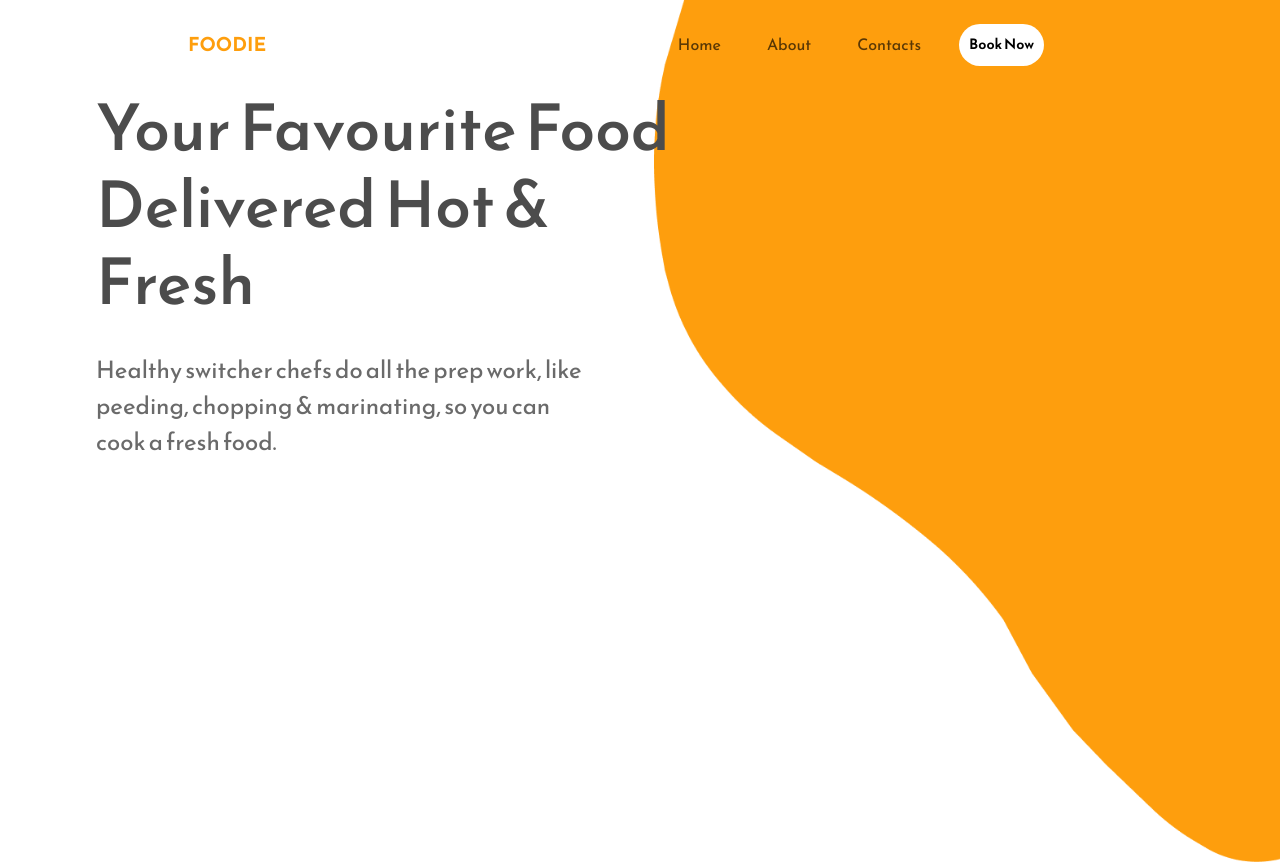
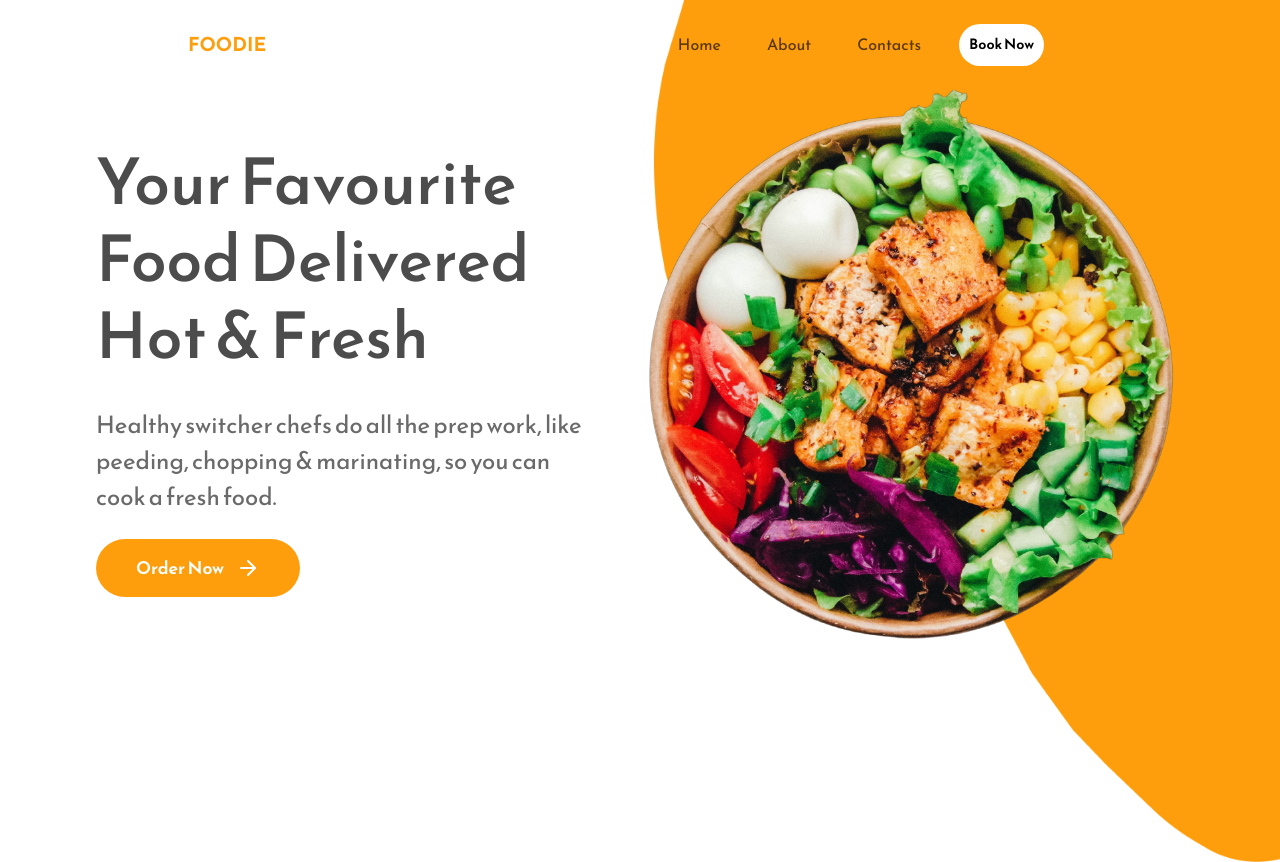
Before and after one commit to T-Luxshan/restaurant, a React (Create React App) app: page / in a window 1280 px wide. Shown: the top 862 px of the page. Built offline with nearby package versions, Linux system fonts and the light colour scheme.

Commit message:
Home content added

```diff
--- a/src/Components/Home.jsx
+++ b/src/Components/Home.jsx
@@ -2,7 +2,7 @@ import react from 'react'
 import NavBar from './NavBar'
 import BannerBackground from "../Assets/home-banner-background.png"
 import bannerImage from '../Assets/home-banner-image.png'
-// import {fiArrowRight} from 'react-icons/fi'
+import {FiArrowRight} from 'react-icons/fi'
 
 const Home = () =>{
     return <div className='home-container'>
@@ -21,6 +21,12 @@ const Home = () =>{
 peeding, chopping & marinating, so you can cook
 a fresh food.
                 </p>
+                <button className='secondary-button'>
+                    Order Now  <FiArrowRight/>
+                </button>
+            </div>
+            <div className="home-image-section">
+                <img src={bannerImage} alt="" />
             </div>
         </div>
     </div>
--- a/src/Components/NavBar.jsx
+++ b/src/Components/NavBar.jsx
@@ -29,8 +29,6 @@ const NavBar = () => {
     </div>
   </nav>
 </div>
-
-
      );
 }
 
```
